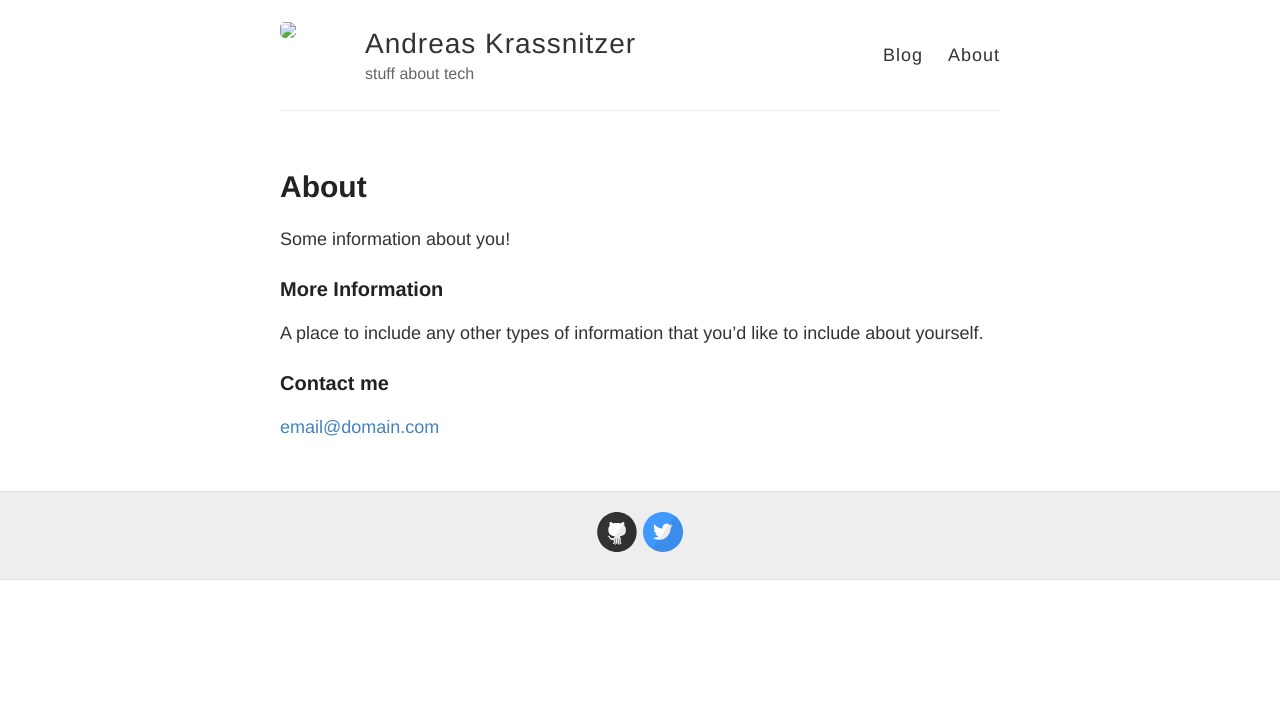
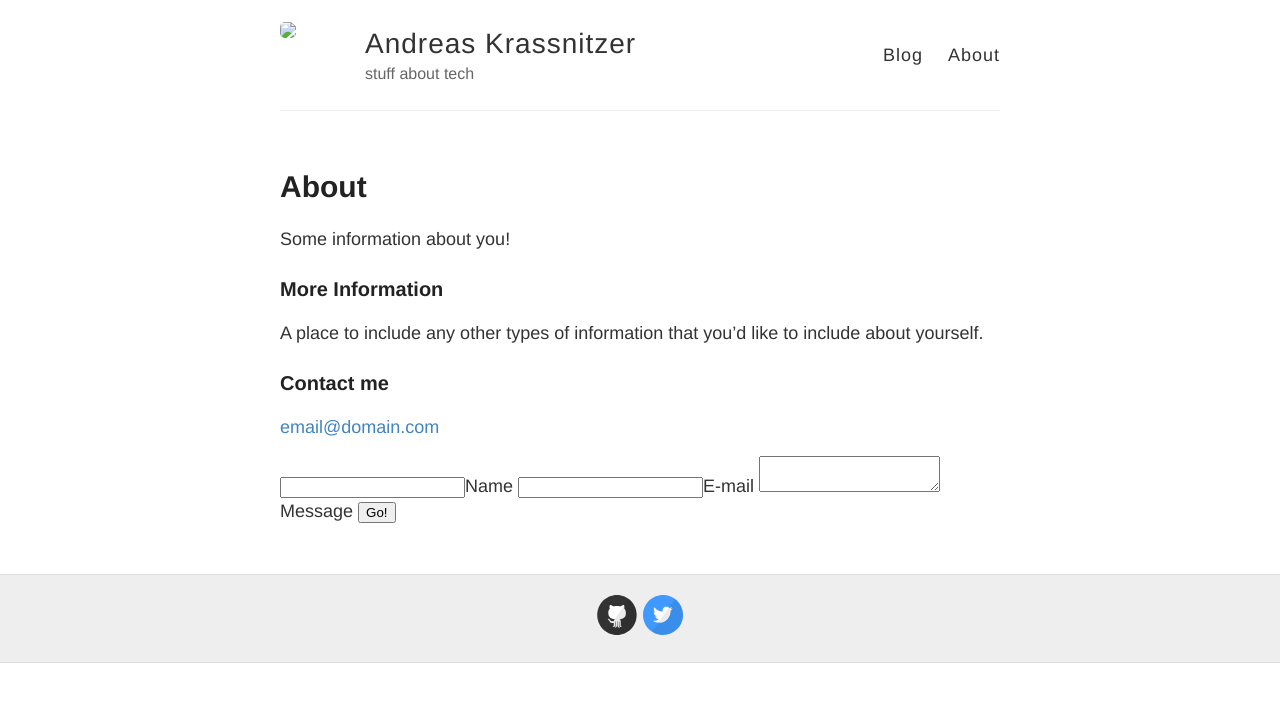
Before and after one commit to andreaskra/andreaskra.github.io, a Jekyll site: the page built from about.md, in a window 1280 px wide. Shown: the top 702 px of the page. Built offline with Jekyll 4.4.1, drawn with Linux system fonts in a browser that asks for light colours.

Commit message:
Update page.html

```diff
--- a/_layouts/page.html
+++ b/_layouts/page.html
@@ -10,3 +10,13 @@
     {{ content }}
   </div>
 </article>
+<form method="POST" action="https://api.staticman.net/v2/entry/andreaskra/andreaskra.github.io/gh-pages/comments">
+  <input name="options[redirect]" type="hidden" value="https://my-site.com">
+  <!-- e.g. "2016-01-02-this-is-a-post" -->
+  <input name="options[slug]" type="hidden" value="{{ page.slug }}">
+  <label><input name="fields[name]" type="text">Name</label>
+  <label><input name="fields[email]" type="email">E-mail</label>
+  <label><textarea name="fields[message]"></textarea>Message</label>
+
+  <button type="submit">Go!</button>
+</form>
```
